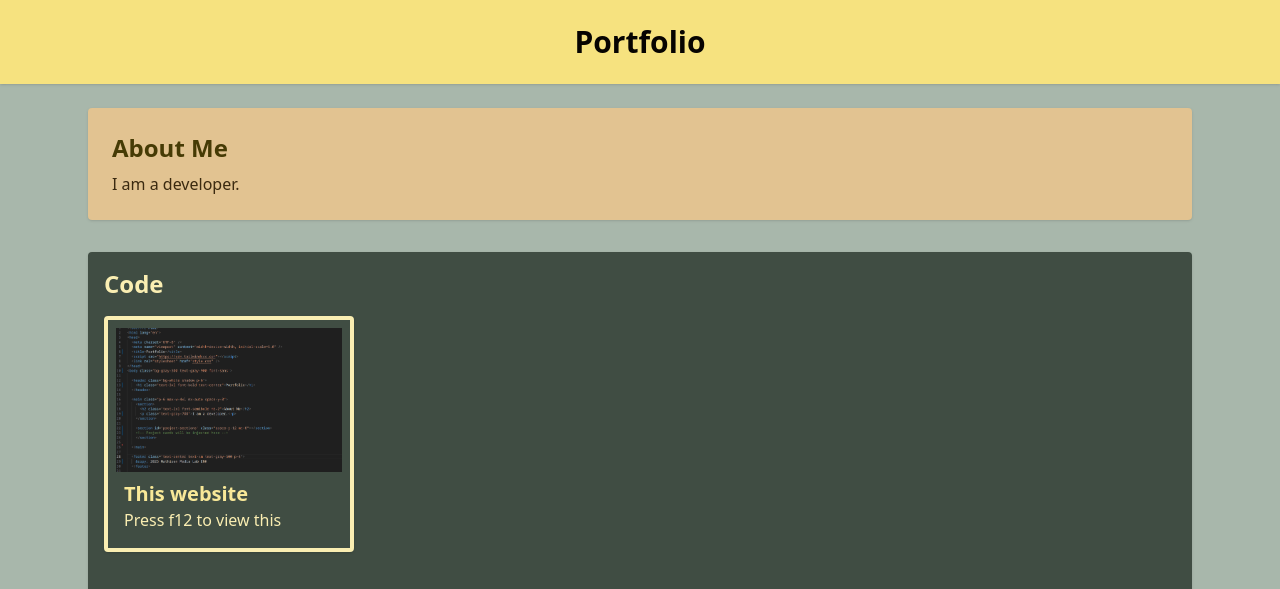
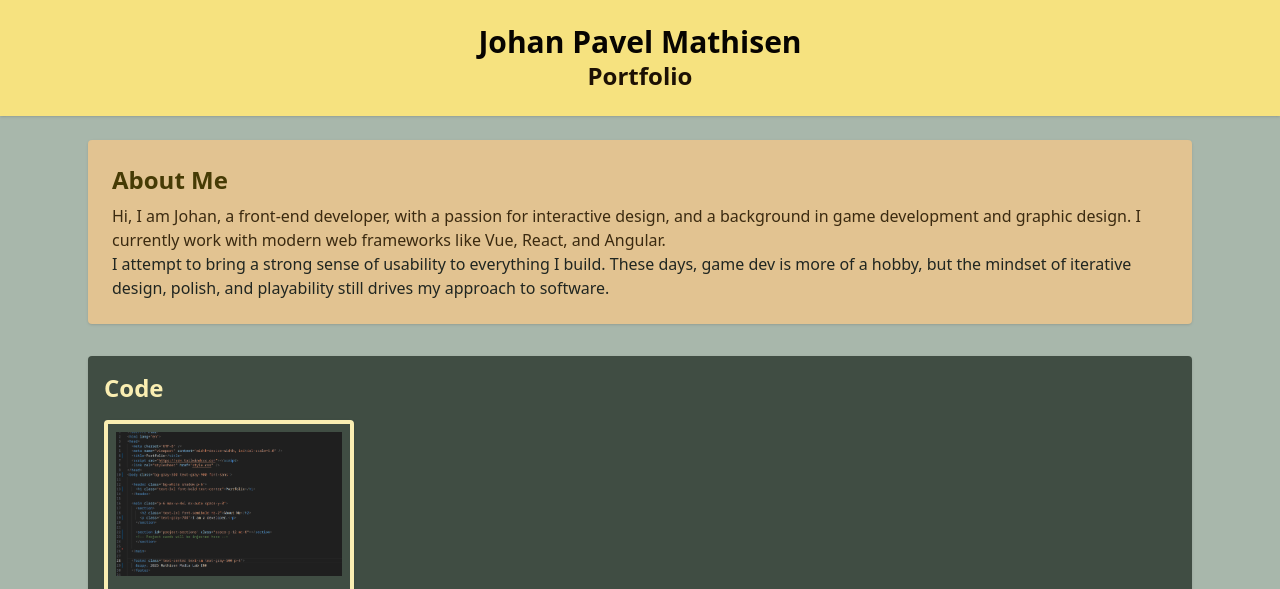
Before and after one commit to Jaxhon/Jaxhon.github.io, a website: page index.html in a window 1280 px wide. Shown: the top 589 px of the page. Drawn offline with Linux system fonts and the light colour scheme.

Commit message:
Added a proper description

```diff
--- a/index.html
+++ b/index.html
@@ -12,13 +12,18 @@
 
 <body class="bg-ash_gray text-ash_gray-100 font-sans">
   <header class="bg-jasmine-500 text-bistre-100 shadow p-6">
-    <h1 class="text-3xl font-bold text-center">Portfolio</h1>
+    <h1 class="text-3xl font-bold text-center">Johan Pavel Mathisen</h1>
+    <h2 class="text-2xl font-bold text-center text-bistre-400">Portfolio</h2>
   </header>
-
   <main class="p-6 max-w-6xl mx-auto space-y-8">
     <section class="!bg-tan p-6 rounded shadow">
       <h2 class="text-2xl font-semibold mb-2 text-jasmine-100">About Me</h2>
-      <p class="text-tan-100">I am a developer.</p>
+      <p class="text-tan-100">
+        Hi, I am Johan, a front-end developer, with a passion for interactive design, and a background in game development and graphic design. I currently work with modern web frameworks like Vue, React, and Angular.
+      </p>
+      <p>
+        I attempt to bring a strong sense of usability to everything I build. These days, game dev is more of a hobby, but the mindset of iterative design, polish, and playability still drives my approach to software.
+      </p>
     </section>
 
     <section id="project-sections" class="space-y-12 mt-8 bg-ash_gray-200 p-4 rounded shadow">
```
Also changed, not shown: src/output.css.
